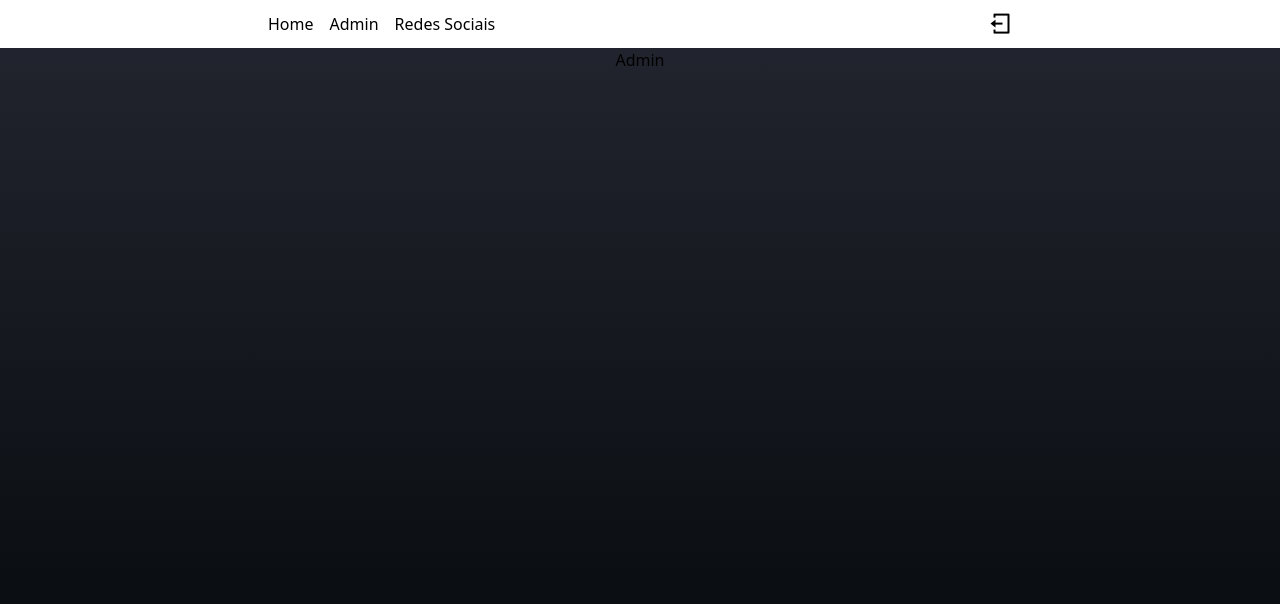
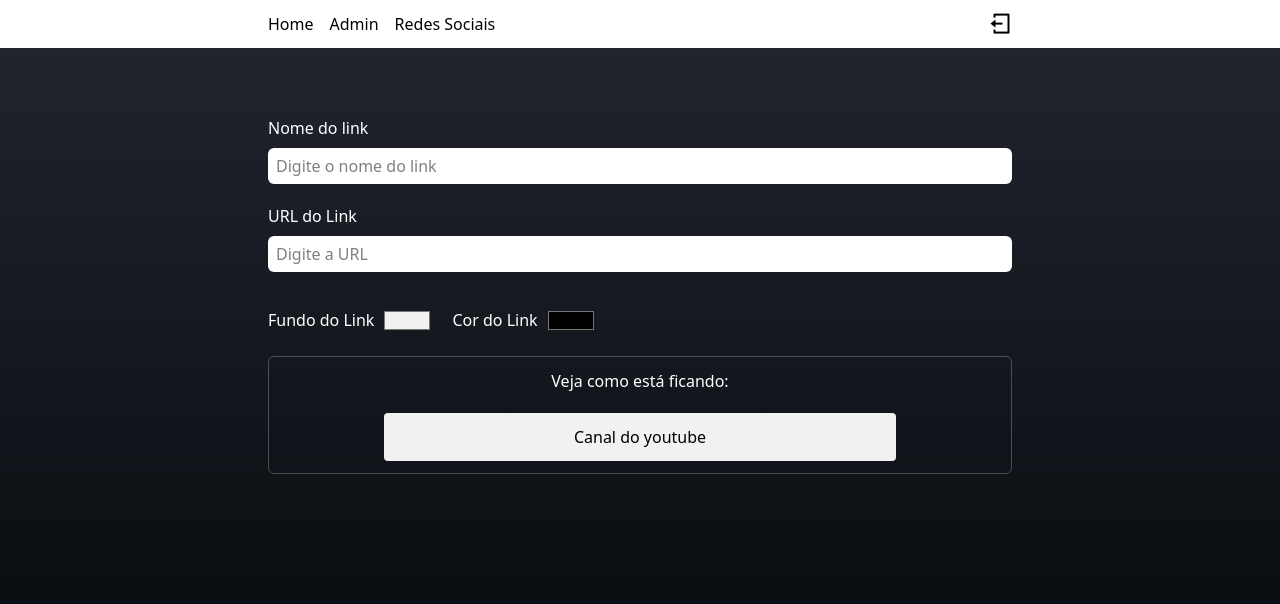
Before and after one commit to davivalentinn/linktree, a React (Vite) app: page /admin in a window 1280 px wide. Shown: the top 604 px of the page. Built offline with nearby package versions, Linux system fonts and the light colour scheme; no server answers; sample sign-in values are in the browser's storage.

Commit message:
feat: adiciona formulario de links e em tempo real como o link esta sendo visualizado

```diff
--- a/src/pages/admin/index.tsx
+++ b/src/pages/admin/index.tsx
@@ -1,11 +1,62 @@
-import { Header } from "../../components/Header/Header"
+import { Header } from "../../components/Header/Header";
+import { Input } from "../../components/Input/Input";
+import { useState } from "react";
+
+export function Admin() {
+    const [nameInput, setNameInput] = useState("");
+    const [urlInput, setUrlInput] = useState("");
+    const [textColorInput, setTextColorInput] = useState("#00000");
+    const [backgroundColorInput, setBackgroundColorInput] = useState("#f1f1f1");
+    return (
+        <div className="flex items-center flex-col min-h-screen pb-7">
+            <Header />
 
 
-export function Admin(){
-    return(
-        <div className="flex items-center flex-col min-h-screen pb-7">
-         <Header/>
-            <h1>Admin</h1>
+            <form className="flex flex-col mt-15 mb-3 w-full max-w-3xl px-3">
+                <label className="text-white font-medium mt-2 mb-2">Nome do link</label>
+                <Input
+                    placeholder="Digite o nome do link"
+                    value={nameInput}
+                    onChange={(e) => setNameInput(e.target.value)}
+                />
+                <label className="text-white font-medium mt-2 mb-2">URL do Link</label>
+                <Input type="url"
+                    placeholder="Digite a URL"
+                    value={urlInput}
+                    onChange={(e) => setUrlInput(e.target.value)}
+                />
+
+                <section className="flex my-4 gap-5">
+                    <div className="flex gap-2 items-center">
+                        <label className="text-white font-medium mt-2 mb-2">Fundo do Link</label>
+                        <input type="color" value={backgroundColorInput}
+                            onChange={(e) => setBackgroundColorInput(e.target.value)}
+                        />
+
+                    </div>
+
+                    <div className="flex gap-2 items-center">
+                        <label className="text-white font-medium mt-2 mb-2">Cor do Link</label>
+                        <input type="color" value={textColorInput}
+                            onChange={(e) => setTextColorInput(e.target.value)}
+                        />
+
+                    </div>
+                </section>
+
+                <div className="flex items-center justify-center flex-col mb-7 p-1
+                border-gray-100/25 border rounded-md">
+                    <label className="text-white font-medium mt-2 mb-3">Veja como está ficando:</label>
+                    <article
+                    className="w-11/12 max-w-lg flex flex-col items-center justify-between bg-zinc-900
+                    rounded px-1 py-3"
+                    style={{marginBottom: 8, marginTop: 8, backgroundColor: backgroundColorInput,
+                    }}
+                    >
+                        <p className="font-medium" style={{color: textColorInput}}>Canal do youtube</p>
+                    </article>
+                </div>
+            </form>
         </div>
     )
 }
```
